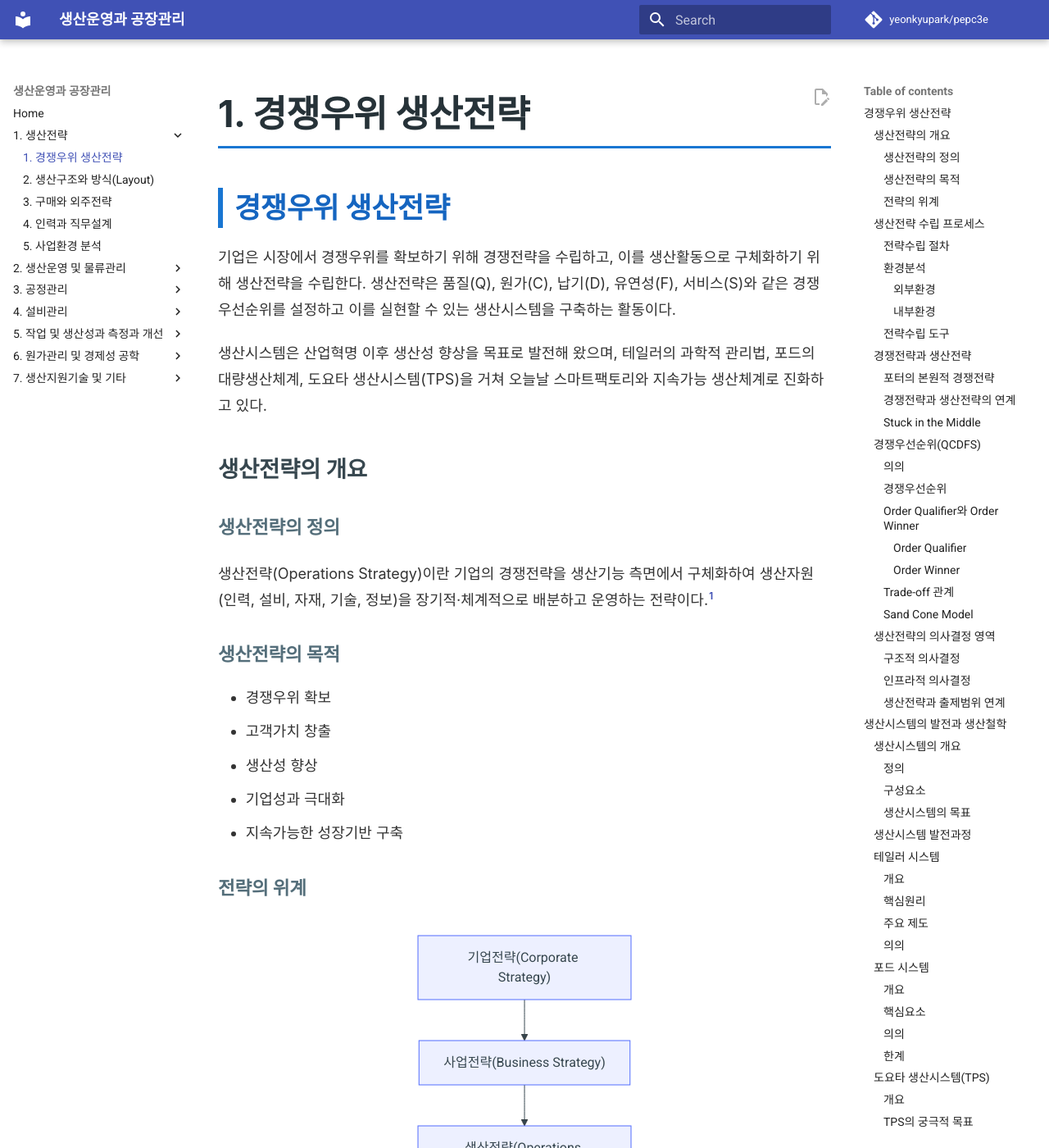
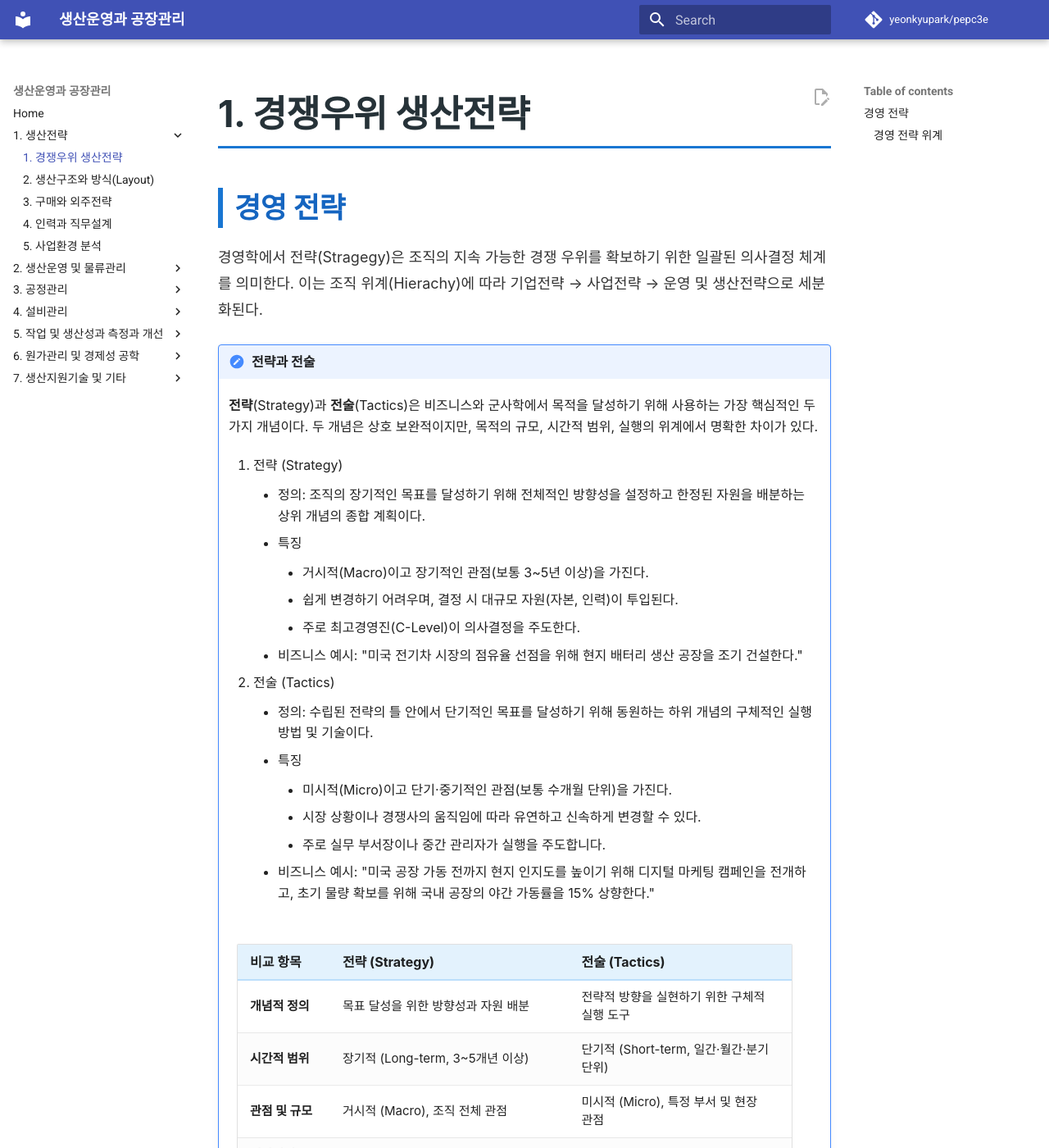
Before and after one commit to yeonkyupark/pepc3e, an MkDocs documentation site: the page built from docs/0101_competitive_manufacturing_strategy.md, in a window 1280 px wide and 1400 px high. Shown: the whole window at 82% size. Built offline with MkDocs 1.6.1 and Material for MkDocs 9.7.7, drawn with Linux system fonts in a browser that asks for light colours; comment, search, counter and statistics services are not loaded; some of the changed text lies outside the part shown.

Commit message:
Update 0101_competitive_manufacturing_strategy.md

````diff
--- a/docs/0101_competitive_manufacturing_strategy.md
+++ b/docs/0101_competitive_manufacturing_strategy.md
@@ -1,423 +1,63 @@
-## 경쟁우위 생산전략
+## 경영 전략
 
-기업은 시장에서 경쟁우위를 확보하기 위해 경쟁전략을 수립하고, 이를 생산활동으로 구체화하기 위해 생산전략을 수립한다. 생산전략은 품질(Q), 원가(C), 납기(D), 유연성(F), 서비스(S)와 같은 경쟁우선순위를 설정하고 이를 실현할 수 있는 생산시스템을 구축하는 활동이다.
+경영학에서 전략(Stragegy)은 조직의 지속 가능한 경쟁 우위를 확보하기 위한 일괄된 의사결정 체계를 의미한다. 이는 조직 위계(Hierachy)에 따라 기업전략 → 사업전략 → 운영 및 생산전략으로 세분화된다.
 
-생산시스템은 산업혁명 이후 생산성 향상을 목표로 발전해 왔으며, 테일러의 과학적 관리법, 포드의 대량생산체계, 도요타 생산시스템(TPS)을 거쳐 오늘날 스마트팩토리와 지속가능 생산체계로 진화하고 있다.
+!!! note "전략과 전술"
 
-### 생산전략의 개요
+    **전략**(Strategy)과 **전술**(Tactics)은 비즈니스와 군사학에서 목적을 달성하기 위해 사용하는 가장 핵심적인 두 가지 개념이다. 두 개념은 상호 보완적이지만, 목적의 규모, 시간적 범위, 실행의 위계에서 명확한 차이가 있다.
 
-#### 생산전략의 정의
+    1. 전략 (Strategy)
+        - 정의: 조직의 장기적인 목표를 달성하기 위해 전체적인 방향성을 설정하고 한정된 자원을 배분하는 상위 개념의 종합 계획이다.
+        - 특징
+            - 거시적(Macro)이고 장기적인 관점(보통 3~5년 이상)을 가진다.
+            - 쉽게 변경하기 어려우며, 결정 시 대규모 자원(자본, 인력)이 투입된다.
+            - 주로 최고경영진(C-Level)이 의사결정을 주도한다.
+        - 비즈니스 예시: "미국 전기차 시장의 점유율 선점을 위해 현지 배터리 생산 공장을 조기 건설한다."
+    2. 전술 (Tactics)
+        - 정의: 수립된 전략의 틀 안에서 단기적인 목표를 달성하기 위해 동원하는 하위 개념의 구체적인 실행 방법 및 기술이다.
+        - 특징
+            - 미시적(Micro)이고 단기·중기적인 관점(보통 수개월 단위)을 가진다.
+            - 시장 상황이나 경쟁사의 움직임에 따라 유연하고 신속하게 변경할 수 있다.
+            - 주로 실무 부서장이나 중간 관리자가 실행을 주도합니다.
+        - 비즈니스 예시: "미국 공장 가동 전까지 현지 인지도를 높이기 위해 디지털 마케팅 캠페인을 전개하고, 초기 물량 확보를 위해 국내 공장의 야간 가동률을 15% 상향한다."
 
-생산전략(Operations Strategy)이란 기업의 경쟁전략을 생산기능 측면에서 구체화하여 생산자원(인력, 설비, 자재, 기술, 정보)을 장기적·체계적으로 배분하고 운영하는 전략이다.[^1]
-
-#### 생산전략의 목적
-
-* 경쟁우위 확보
-* 고객가치 창출
-* 생산성 향상
-* 기업성과 극대화
-* 지속가능한 성장기반 구축
-
-#### 전략의 위계
-
-```mermaid
-graph TD
-    A["기업전략(Corporate Strategy)"]
-    B["사업전략(Business Strategy)"]
-    C["생산전략(Operations Strategy)"]
-    D["생산시스템 및 운영관리"]
-    A --> B --> C --> D
-```
-
-| 구분   | 핵심질문        | 주요 의사결정       |
-| ---- | ----------- | ------------- |
-| 기업전략 | 무엇을 할 것인가   | 사업영역, 사업포트폴리오 |
-| 사업전략 | 어떻게 경쟁할 것인가 | 경쟁방식, 시장선택    |
-| 생산전략 | 어떻게 생산할 것인가 | 생산역량 구축       |
-
-[^1]: Wickham Skinner는 생산을 단순 지원기능이 아닌 경쟁우위 창출의 핵심 기능으로 정의하며 생산전략 개념을 체계화하였다.
-
-### 생산전략 수립 프로세스
-
-#### 전략수립 절차
-
-```mermaid
-graph TD
-  A[환경분석] --> B[경쟁전략 수립] --> C[생산전략 수립] --> D[생산시스템 구축] --> E[성과측정 및 지속적 개선]
-```
-
-#### 환경분석
-
-##### 외부환경
-
-* 시장 및 고객 요구
-* 경쟁사 동향
-* 기술혁신
-* 법규 및 정책
-* ESG 및 환경규제
-
-##### 내부환경
-
-* 생산능력
-* 설비수준
-* 기술역량
-* 품질수준
-* 인적자원
-* 재무상태
-
-#### 전략수립 도구
-
-* SWOT 분석
-* PEST 분석
-* Porter 5 Forces 분석
-* Value Chain 분석
-
-!!! note "관련 단원"
-
-```
-환경분석 기법은 「사업환경 분석」에서 상세히 설명한다.
-```
-
-### 경쟁전략과 생산전략
-
-#### 포터의 본원적 경쟁전략
-
-포터는 기업이 경쟁우위를 확보하기 위해 원가우위(Cost Leadership) 또는 차별화(Differentiation)를 선택해야 한다고 주장하였다.[^2]
-
-```text
-                경쟁범위
-
-          광범위         집중
-      ┌─────────┬─────────┐
-원가  │ 원가우위 │ 원가집중 │
-      ├─────────┼─────────┤
-차별화│ 차별화   │ 차별화집중│
-      └─────────┴─────────┘
-```
-
-#### 경쟁전략과 생산전략의 연계
-
-| 경쟁전략 | 생산전략            |
-| ---- | --------------- |
-| 원가우위 | 자동화, 표준화, 대량생산  |
-| 차별화  | 고품질 생산, 첨단기술 활용 |
-| 집중화  | 유연생산, 고객맞춤 생산   |
-
-#### Stuck in the Middle
-
-원가우위와 차별화를 동시에 추구하여 어느 경쟁우위도 확보하지 못한 상태
-
-* 수익성 저하
-* 시장지위 약화
-* 경쟁력 상실
-
-[^2]: Michael E. Porter, *Competitive Strategy*, 1980.
-
-### 경쟁우선순위(QCDFS)
-
-#### 의의
-
-경쟁전략을 생산활동으로 구현하기 위해 설정하는 핵심 성과지표
-
-#### 경쟁우선순위
-
-| 구분          | 의미  |
-| ----------- | --- |
-| Quality     | 품질  |
-| Cost        | 원가  |
-| Delivery    | 납기  |
-| Flexibility | 유연성 |
-| Service     | 서비스 |
-
-#### Order Qualifier와 Order Winner
-
-##### Order Qualifier
-
-시장 진입을 위해 반드시 충족해야 하는 최소 요구조건
-
-##### Order Winner
-
-고객의 최종 구매를 결정하는 차별화 요소
-
-| 산업   | Qualifier | Winner  |
-| ---- | --------- | ------- |
-| 자동차  | 품질        | 가격, 디자인 |
-| 반도체  | 품질        | 납기      |
-| 스마트폰 | 품질        | 성능, 생태계 |
-
-#### Trade-off 관계
-
-전통적 생산관리에서는 경쟁요소 간 상충관계가 존재한다고 보았다.
-
-| 경쟁요소      | 상충관계           |
-| --------- | -------------- |
-| 품질 ↔ 원가   | 품질향상 비용 증가     |
-| 유연성 ↔ 생산성 | 다품종 생산 시 효율 저하 |
-| 납기 ↔ 설비효율 | 여유설비 확보 필요     |
-| 서비스 ↔ 원가  | 고객대응 비용 증가     |
-
-#### Sand Cone Model
-
-Ferdows와 De Meyer는 경쟁우위가 상충관계보다 역량축적을 통해 달성된다고 주장하였다.[^3]
-
-```mermaid
-graph TD
-    품질 --> 납기 --> 유연성 --> 원가
-```
-
-품질역량을 기반으로 납기, 유연성, 원가경쟁력이 순차적으로 축적된다.
-
-[^3]: Ferdows & De Meyer, *Lasting Improvements in Manufacturing Performance*, 1990.
-
-### 생산전략의 의사결정 영역
-
-생산전략은 생산시스템 설계를 위한 구조적 의사결정과 운영 효율화를 위한 인프라적 의사결정으로 구성된다.
-
-#### 구조적 의사결정
-
-* 생산능력(Capacity)
-* 입지(Location)
-* 설비배치(Layout)
-* 공정(Process)
-* 기술(Technology)
-
-#### 인프라적 의사결정
-
-* 품질관리
-* 생산계획
-* 재고관리
-* 인력관리
-* 조직 및 성과관리
-
-#### 생산전략과 출제범위 연계
-
-| 생산전략  | 관련 단원    |
-| ----- | -------- |
-| 공정전략  | 공정설계     |
-| 설비전략  | 설비관리     |
-| 품질전략  | 품질관리     |
-| SCM전략 | 공급망관리    |
-| 인력전략  | 인력과 직무설계 |
-
-## 생산시스템의 발전과 생산철학
-
-### 생산시스템의 개요
-
-생산전략이 방향을 제시한다면 생산시스템은 이를 실제 운영으로 구현하는 수단이다.
-
-#### 정의
-
-투입요소를 고객가치가 있는 산출물로 전환하는 유기적 시스템
-
-#### 구성요소
-
-```mermaid
-flowchart TB
-    subgraph E["환경 (Environment)"]
-        A["투입 (Input)"] --> B["변환 (Transformation)"]
-        B --> C["산출 (Output)"]
-        C --> D["피드백 (Feedback)"]
-        D --> A
-        D --> B
-    end
-```
-#### 생산시스템의 목표
-
-* 품질 향상
-* 원가 절감
-* 납기 단축
-* 유연성 확보
-
-즉 QCDFS 달성이 생산시스템의 궁극적 목표이다.
-
-### 생산시스템 발전과정
-
-생산시스템의 역사는 "효율성 → 원가 → 품질 → 유연성 → 지능화"의 진화 과정으로 볼 수 있다.
-
-```mermaid
-flowchart TD
-    A["수공업 생산"]
-    B["Taylor<br/>(생산성)"]
-    C["Ford<br/>(원가)"]
-    D["Toyota<br/>(품질·유연성)"]
-    E["Lean"]
-    F["Smart Factory<br/>(지능화)"]
-
-    A --> B
-    B --> C
-    C --> D
-    D --> E
-    E --> F
-```
-
-| 시대        | 핵심가치    | 대표시스템         |
-| --------- | ------- | ------------- |
-| 1900년대 초  | 생산성     | Taylor System |
-| 1900년대 중반 | 원가      | Ford System   |
-| 1970년대 이후 | 품질·유연성  | TPS           |
-| 1990년대 이후 | 낭비제거    | Lean          |
-| 현재        | 지능화·최적화 | Smart Factory |
-
-### 테일러 시스템
-
-#### 개요
-
-프레더릭 테일러(F. W. Taylor)가 제안한 과학적 관리법(Scientific Management)[^4]
-
-#### 핵심원리
-
-* 작업의 표준화
-* 작업방법의 과학화
-* 계획과 실행의 분리
-* 성과중심 보상
-
-#### 주요 제도
-
-* 기획부제
-* 직능별 직장제
-* 지도표제
-* 차별적 성과급제
-
-#### 의의
-
-현대 산업공학(IE)과 작업연구의 출발점
-
-[^4]: Frederick W. Taylor, *The Principles of Scientific Management*, 1911.
-
-### 포드 시스템
-
-#### 개요
-
-헨리 포드가 구축한 이동조립라인 기반 대량생산체계
-
-#### 핵심요소
-
-* 표준화(Standardization)
-* 전문화(Specialization)
-* 단순화(Simplification)
-* 조립라인(Assembly Line)
-
-#### 의의
-
-규모의 경제를 통한 원가우위 실현
-
-#### 한계
-
-* 제품 다양성 부족
-* 고객맞춤 생산 한계
-* 대량재고 발생
-
-### 도요타 생산시스템(TPS)
-
-#### 개요
-
-오노 다이이치와 신이고가 발전시킨 린 생산철학으로 낭비 제거를 통해 고객가치를 극대화하는 생산시스템이다.[^5]
-
-#### TPS의 궁극적 목표
-
-* 원가 절감
-* 품질 향상
-* 리드타임 단축
-* 유연성 확보
-
-#### TPS의 기본구조
-
-```mermaid
-flowchart TB
-    A["목표 : 원가절감"]
-    B["JIT"]
-    C["Jidoka"]
-    D["표준작업 · 평준화 · 카이젠"]
-
-    B --> A
-    C --> A
-    D --> B
-    D --> C
-```
-
-#### TPS의 두 기둥
-
-| 구분     | 의미                       |
-| ------ | ------------------------ |
-| JIT    | 필요한 것을 필요한 때 필요한 양만 생산   |
-| Jidoka | 이상 발생 시 즉시 정지하여 불량 유출 방지 |
-
-#### 7대 낭비(Muda)
-
-* 과잉생산
-* 대기
-* 운반
-* 가공
-* 재고
-* 동작
-* 불량
-
-#### 가동률과 가동률
-
-| 구분 | 의미 | 계산식 |
-|------|------|---------|
-| **稼動率 (가동률, Operating Rate)** | 실제로 생산활동을 수행한 비율. 설비가 얼마나 효율적으로 사용되었는지를 나타낸다. | $$\text{稼動率}=\frac{\text{실제 가동시간}}{\text{부하시간}} \times 100(\%)$$ |
-| **可動率 (가동가능률, Availability Rate)** | 설비가 언제든지 정상적으로 가동할 수 있는 상태의 비율. 고장이나 정지 없이 사용 가능한 정도를 나타낸다. | $$\text{可動率}=\frac{\text{가동가능시간}}{\text{부하시간}} \times 100(\%)$$ |
-
-> **부하시간(Loading Time)**: 생산을 계획하여 설비에 작업을 할당한 시간
-> **실제 가동시간(Operating Time)**: 실제 제품을 생산한 시간
-> **가동가능시간(Available Time)**: 고장·수리 등의 비가동을 제외하고 언제든 운전할 수 있는 시간
-
-##### TPS에서의 핵심 개념
-
-* **可動率(가동가능률)**을 먼저 **100%에 가깝게** 만드는 것이 중요하다.
-  * 설비 고장 제거
-  * 예방보전(TPM)
-  * 신속한 고장 복구
-* 그 다음 생산량에 맞추어 **稼動率(실제 가동률)**을 조절한다.
-  * 필요한 만큼만 생산(JIT)
-  * 불필요한 설비 가동은 낭비로 본다.
-
-즉, TPS에서는 **"가동가능률은 높게, 실제 가동률은 필요한 만큼"**이라는 원칙을 강조한다.
+    | 비교 항목 | 전략 (Strategy) | 전술 (Tactics) |
+    | :--- | :--- | :--- |
+    | **개념적 정의** | 목표 달성을 위한 방향성과 자원 배분 | 전략적 방향을 실현하기 위한 구체적 실행 도구 |
+    | **시간적 범위** | 장기적 (Long-term, 3~5개년 이상) | 단기적 (Short-term, 일간·월간·분기 단위) |
+    | **관점 및 규모** | 거시적 (Macro), 조직 전체 관점 | 미시적 (Micro), 특정 부서 및 현장 관점 |
+    | **의사결정 주체** | 최고경영진 (CEO, 이사회) | 중간 관리자, 실무 부서장 |
+    | **유연성 (변경)** | 낮음 (높은 전환 비용 및 리스크 동반) | 높음 (상황 변화에 따라 즉각적인 수정 가능) |
+    | **주요 질문** | "우리는 무엇을, 왜 해야 하는가?" (What & Why) | "그것을 어떻게 수행할 것인가?" (How) |
 
 
-#### 현대적 의의
+### 경영 전략 위계
+1. 전략 (Strategy)
+    - 정의: 조직의 장기적인 목표를 달성하기 위해 한정된 자원을 배분하고, 경쟁 우위를 창출 및 유지하기 위한 종합적인 실행 계획이다.
+    - 핵심 질문: "변화하는 환경 속에서 우리 조직이 어떻게 생존하고 성장할 것인가?"
+2. 기업전략 (Corporate Strategy)
+    - 정의: 기업 전체적인 관점에서 "어떤 사업 포트폴리오를 구성할 것인가"를 결정하는 최상위 전략이다.
+    - 핵심 과제: 신규 사업 진입(M&A 등), 사양 사업 철수, 다각화, 자본 배분 및 시너지 창출
+    - 핵심 질문: "우리는 어떤 사업 영역(Where to compete)에 참여해야 하는가?"
+3. 사업전략 (Business Strategy)
+    - 정의: 기업전략의 하위 개념으로, "특정 개별 사업부 내에서 경쟁사들을 어떻게 이길 것인가"를 결정하는 경쟁 전략이다. 마이클 포터의 본원적 경쟁 전략(원가 우위, 차별화, 집중화)이 대표적이다.
+    - 핵심 과제: 경쟁 우위 요소 확보, 타깃 고객층 설정, 시장 점유율 확대
+    - 핵심 질문: "선택한 시장에서 어떻게 경쟁(How to compete)할 것인가?"
+4. 운영전략 (Functional / Operational Strategy)
+    - 정의: 사업전략을 완수하기 위해 마케팅, 인사, 재무, R&D 등 각 기능 부서별로 수립하는 실행 전략이다.
+    - 핵심 과제: 부서별 자원의 효율적 활용, 프로세스 최적화, 사업부 목표와의 정렬(Alignment)
+    - 핵심 질문: "우리 부서의 자원과 역량을 어떻게 극대화할 것인가?"
+5. 생산전략 (Manufacturing / Operations Strategy)
+    - 정의: 운영전략의 하위 혹은 핵심 영역으로, 제조 및 서비스 공급망을 통해 제품을 가장 효율적으로 생산·공급하기 위한 전략이다.
+    - 핵심 과제: 생산 역량(원가, 품질, 납기, 유연성)의 우선순위 결정, 설비 투자, 공급망(SCM) 구축, 공정 기술 선택
+    - 핵심 질문: "시장 요구에 맞추어 제품을 어떻게 가장 효과적으로 제조 및 공급할 것인가?"
 
-TPS는 Lean Manufacturing의 기반이 되었으며, 현대 생산전략에서 QCDF를 동시에 달성하기 위한 대표적 운영모델로 평가된다.
+경영전략 위계 구조를 요약하면 다음과 같다.
 
-[^5]: Taiichi Ohno, *Toyota Production System*, 1978.
 
-### 생산전략의 최근 동향
-
-시장 불확실성과 디지털 전환이 가속화되면서 생산전략 역시 새로운 방향으로 발전하고 있다.
-
-#### Lean Manufacturing
-
-* 낭비 제거
-* 가치흐름 중심
-* 지속적 개선
-
-#### Agile Manufacturing
-
-* 시장변화 신속 대응
-* 고객맞춤 생산
-* 고유연성 확보
-
-#### Mass Customization
-
-* 대량생산 효율성
-* 맞춤생산 차별화
-
-#### Smart Factory
-
-* CPS 기반 자율운영
-* AI 기반 의사결정
-* Digital Twin 활용
-
-#### ESG 생산전략
-
-* 탄소중립
-* 에너지 효율화
-* 자원순환
-* 지속가능 공급망 구축
-
-!!! note "관련 단원"
-
-```
-Smart Factory는 「정보화활용기술」, Lean 및 Agile은 「생산혁신기술」에서 상세히 설명한다.
-```
+| 전략 위계 | 주도 주체 | 핵심 의사결정 내용 | 비즈니스 사례 |
+| :--- | :--- | :--- | :--- |
+| **기업전략** | 최고경영진 (CEO, 이사회) | 사업 포트폴리오 구성 및 자원 배분 | "전기차 배터리 신사업 진출 및 지분 투자 결정" |
+| **사업전략** | 사업본부장 (BU Head) | 특정 시장 내 경쟁 우위 확보 전략 | "보급형 배터리 시장을 타깃으로 한 원가 우위 전략" |
+| **운영전략** | 기능 부서장 (CFO, CMO 등) | 부서별 프로세스 및 역량 최적화 | "해외 공장 증설을 위한 재무 자금 조달 계획 수립" |
+| **생산전략** | 생산/공장 본부장 (CPO) | 제조 공정 및 공급망(SCM) 최적화 | "생산 효율 향상을 위한 DFMA 설계 방법론 도입" |
````
